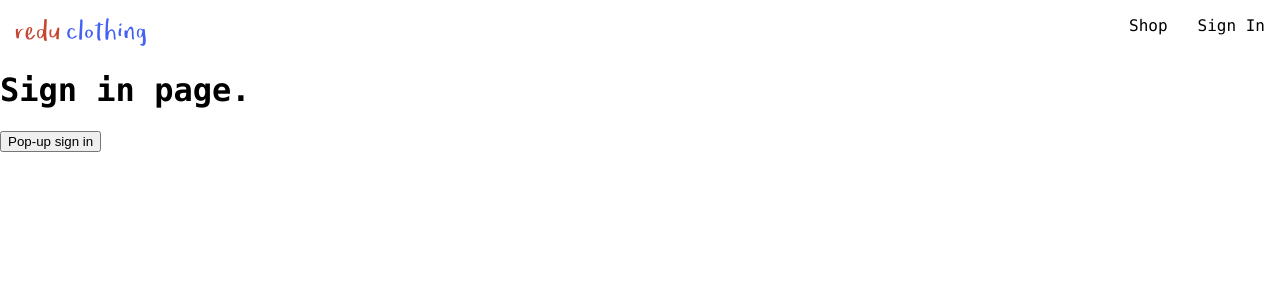
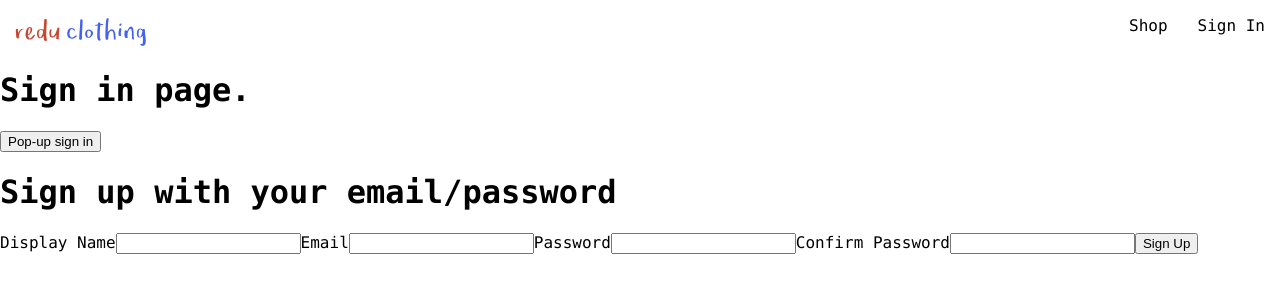
Before and after one commit to DovLozys/redu-clothing, a React (Create React App) app: page /signin in a window 1280 px wide. Shown: the top 300 px of the page. Built offline with nearby package versions, Linux system fonts and the light colour scheme.

Commit message:
lays out initial logic for `SignUpForm`

```diff
--- /dev/null
+++ b/src/components/sign-up-form/sign-up-form.component.jsx
@@ -0,0 +1,42 @@
+import { useState } from 'react';
+
+const defaultFormFields = {
+  displayName: '',
+  email: '',
+  password: '',
+  confirmPassword: ''
+}
+
+const SignUpForm = () => {
+  const [formFields, setFormFields] = useState(defaultFormFields);
+  const { displayName, email, password, confirmPassword } = formFields;
+
+  console.log(formFields);
+
+  const handleChange = (event) => {
+    const { name, value } = event.target;
+    setFormFields({ ...formFields, [name]: value });
+  }
+
+  return (
+    <div>
+      <h1>Sign up with your email/password</h1>
+      <form onSubmit={() => {}}>
+        <label>Display Name</label>
+        <input type='text' required onChange={handleChange} name='displayName' value={displayName} />
+
+        <label>Email</label>
+        <input type='email' required onChange={handleChange} name='email' value={email} />
+
+        <label>Password</label>
+        <input type='password' required onChange={handleChange} name='password' value={password} />
+
+        <label>Confirm Password</label>
+        <input type='password' required onChange={handleChange} name='confirmPassword' value={confirmPassword} />
+        <button type='submit'>Sign Up</button>
+      </form>
+    </div>
+  );
+}
+
+export default SignUpForm;
--- a/src/routes/sign-in/sign-in.component.jsx
+++ b/src/routes/sign-in/sign-in.component.jsx
@@ -2,6 +2,8 @@
   signInWithGooglePopup,
   createUserDocument
 } from '../../utils/firebase/firebase.utils';
+
+import SignUpForm from '../../components/sign-up-form/sign-up-form.component';
 
 const SignIn = () => {
   const logGoogleUser = async () => {
@@ -13,6 +15,7 @@
     <div>
       <h1>Sign in page.</h1>
       <button onClick={logGoogleUser}>Pop-up sign in</button>
+      <SignUpForm />
     </div>
   );
 }
--- a/src/utils/firebase/firebase.utils.js
+++ b/src/utils/firebase/firebase.utils.js
@@ -32,6 +32,7 @@
 
 export const auth = getAuth();
 export const signInWithGooglePopup = () => signInWithPopup(auth, provider);
+export const signInWithGoogleRedirect = () => signInWithRedirect(auth, provider);
 
 export const db = getFirestore();
 
```
